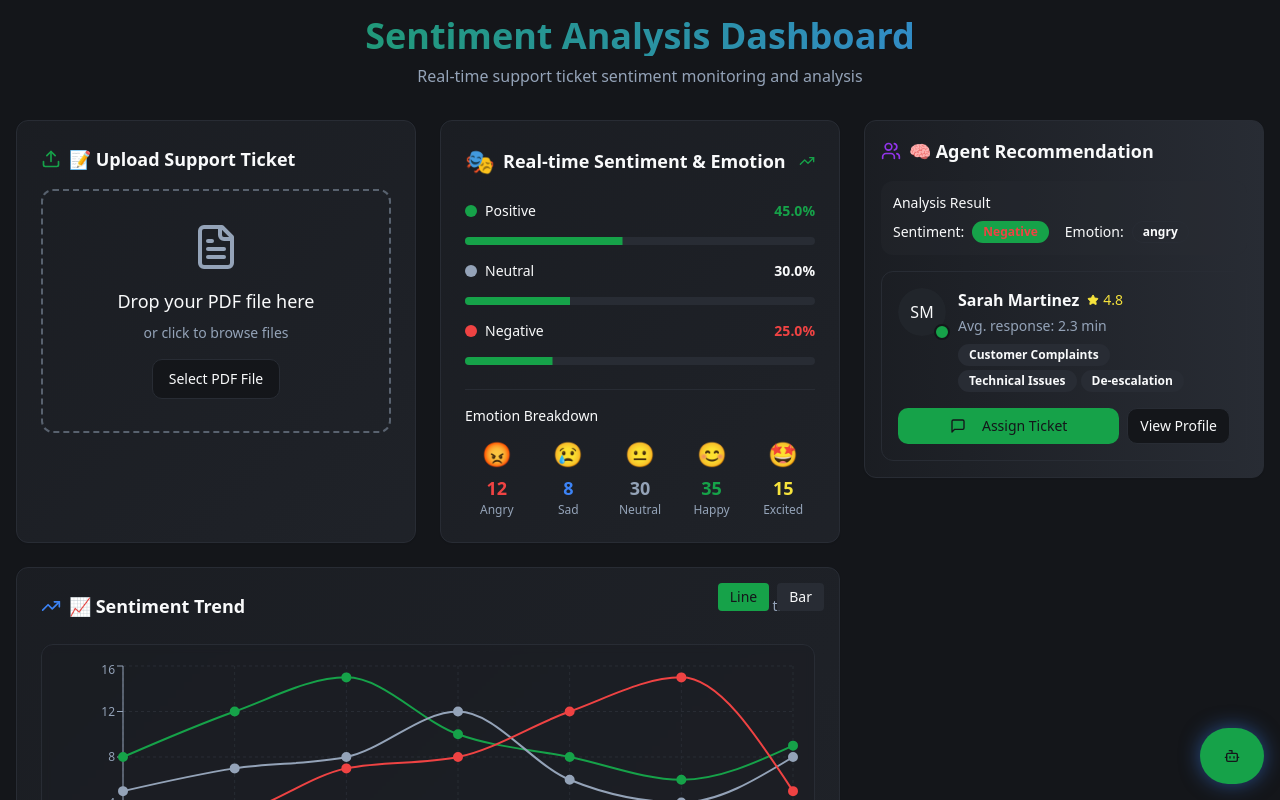
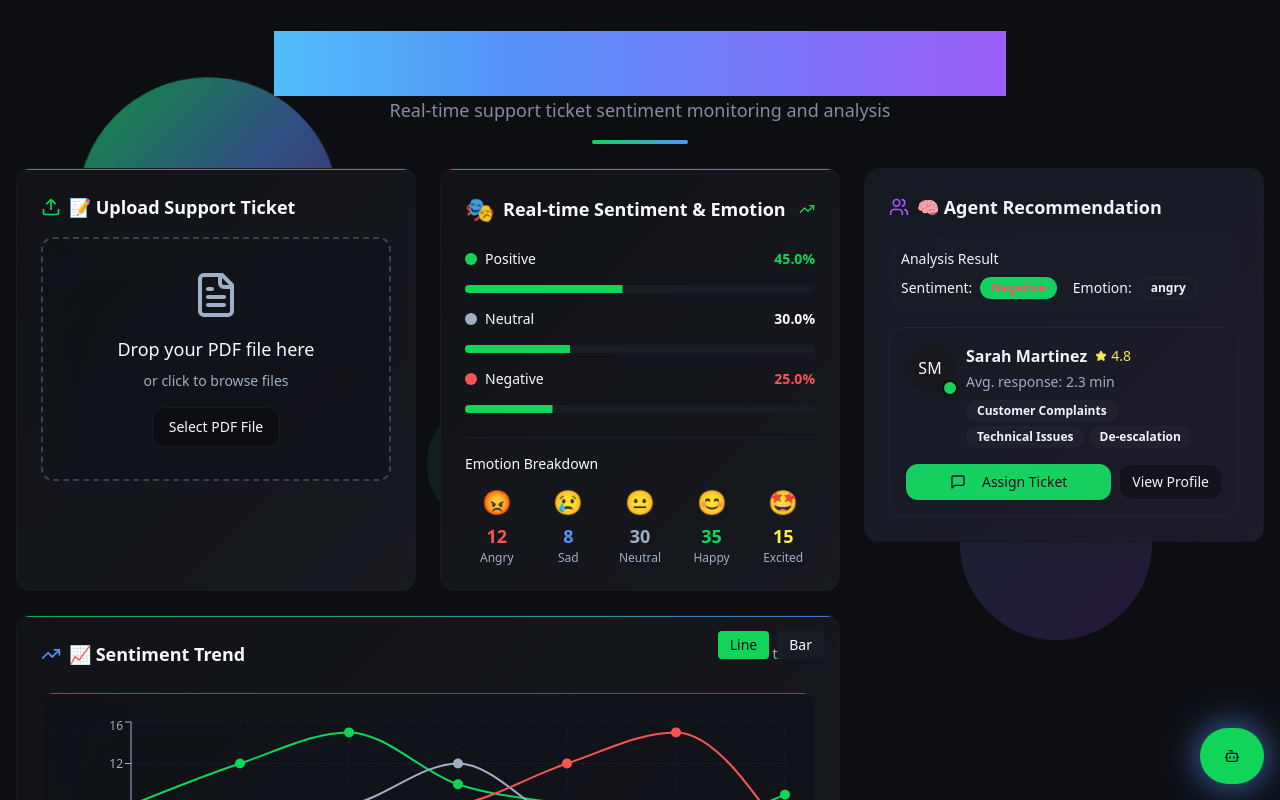
Before and after one commit to Tanny-96/aura-support-sight, a React (Vite) app: page / in a window 1280 px wide. Shown: the top 800 px of the page. Built offline with nearby package versions, Linux system fonts and the light colour scheme.

Commit message:
Refine dashboard design
Improve the dashboard's visual appeal to be more futuristic, cool, vibrant, calm, and attractive.

```diff
--- a/src/components/dashboard/SentimentDashboard.tsx
+++ b/src/components/dashboard/SentimentDashboard.tsx
@@ -124,7 +124,17 @@ export function SentimentDashboard() {
   };
 
   return (
-    <div className="min-h-screen bg-background p-4 space-y-6">
+    <div className="min-h-screen bg-background p-4 space-y-6 relative overflow-hidden">
+      {/* Background ambient elements */}
+      <div className="fixed inset-0 pointer-events-none">
+        <div className="absolute top-20 left-20 w-64 h-64 rounded-full opacity-20 aurora-flow"
+             style={{ background: 'var(--gradient-aurora)' }}></div>
+        <div className="absolute bottom-40 right-32 w-48 h-48 rounded-full opacity-15 float"
+             style={{ background: 'var(--gradient-secondary)' }}></div>
+        <div className="absolute top-1/2 left-1/3 w-32 h-32 rounded-full opacity-10 floating-element"
+             style={{ background: 'var(--gradient-primary)' }}></div>
+      </div>
+
       {/* Alert Banner */}
       <AlertBanner
         isActive={alertActive}
@@ -134,13 +144,24 @@ export function SentimentDashboard() {
       />
 
       {/* Header */}
-      <div className="text-center mb-8">
-        <h1 className="text-4xl font-bold bg-gradient-to-r from-neon-green to-neon-blue bg-clip-text text-transparent mb-2">
-          Sentiment Analysis Dashboard
+      <div className="text-center mb-8 relative z-10">
+        <h1 className="text-5xl font-bold mb-2 neon-text"
+            style={{
+              background: 'var(--gradient-rainbow)',
+              backgroundClip: 'text',
+              WebkitBackgroundClip: 'text',
+              color: 'transparent',
+              backgroundSize: '400% 400%'
+            }}>
+          <span className="data-flow bg-clip-text text-transparent">
+            Sentiment Analysis Dashboard
+          </span>
         </h1>
-        <p className="text-muted-foreground">
+        <p className="text-muted-foreground text-lg opacity-80 shimmer">
           Real-time support ticket sentiment monitoring and analysis
         </p>
+        <div className="mx-auto w-24 h-1 mt-4 rounded-full"
+             style={{ background: 'var(--gradient-primary)' }}></div>
       </div>
 
       {/* Main Grid */}
--- a/src/index.css
+++ b/src/index.css
@@ -2,64 +2,83 @@
 @tailwind components;
 @tailwind utilities;
 
-/* Dark sentiment dashboard design system with vibrant neon accents */
+/* Futuristic sentiment dashboard design system with vibrant neon aesthetics */
 
 @layer base {
   :root {
-    /* Dark theme base colors */
-    --background: 220 13% 9%;
-    --foreground: 210 20% 98%;
+    /* Deep space dark theme */
+    --background: 224 15% 6%;
+    --foreground: 210 40% 98%;
 
-    --card: 220 13% 12%;
-    --card-foreground: 210 20% 98%;
+    --card: 224 15% 8%;
+    --card-foreground: 210 40% 98%;
 
-    --popover: 220 13% 12%;
-    --popover-foreground: 210 20% 98%;
+    --popover: 224 15% 8%;
+    --popover-foreground: 210 40% 98%;
 
-    --primary: 142 76% 36%;  /* Neon green */
-    --primary-foreground: 220 13% 9%;
+    --primary: 142 86% 45%;  /* Enhanced neon green */
+    --primary-foreground: 224 15% 6%;
 
-    --secondary: 220 13% 18%;
-    --secondary-foreground: 210 20% 98%;
+    --secondary: 224 15% 12%;
+    --secondary-foreground: 210 40% 98%;
 
-    --muted: 220 13% 15%;
-    --muted-foreground: 215 20.2% 65.1%;
+    --muted: 224 15% 10%;
+    --muted-foreground: 215 25% 70%;
 
-    --accent: 217 91% 60%;  /* Neon blue */
-    --accent-foreground: 220 13% 9%;
+    --accent: 217 91% 65%;  /* Enhanced neon blue */
+    --accent-foreground: 224 15% 6%;
 
-    --destructive: 0 84% 60%;  /* Neon red */
-    --destructive-foreground: 210 20% 98%;
+    --destructive: 0 91% 65%;  /* Enhanced neon red */
+    --destructive-foreground: 210 40% 98%;
 
-    --border: 220 13% 18%;
-    --input: 220 13% 18%;
-    --ring: 142 76% 36%;
+    --border: 224 15% 14%;
+    --input: 224 15% 12%;
+    --ring: 142 86% 45%;
 
-    --radius: 0.75rem;
+    --radius: 0.875rem;
 
-    /* Custom sentiment dashboard colors */
-    --neon-green: 142 76% 36%;
-    --neon-green-glow: 142 76% 50%;
-    --neon-red: 0 84% 60%;
-    --neon-red-glow: 0 84% 70%;
-    --neon-blue: 217 91% 60%;
-    --neon-blue-glow: 217 91% 70%;
-    --neon-purple: 271 81% 56%;
-    --neon-yellow: 54 91% 60%;
+    /* Enhanced neon color palette */
+    --neon-green: 142 86% 45%;
+    --neon-green-bright: 142 100% 55%;
+    --neon-green-glow: 142 86% 60%;
+    --neon-red: 0 91% 65%;
+    --neon-red-bright: 0 100% 70%;
+    --neon-red-glow: 0 91% 75%;
+    --neon-blue: 217 91% 65%;
+    --neon-blue-bright: 217 100% 70%;
+    --neon-blue-glow: 217 91% 75%;
+    --neon-purple: 271 91% 65%;
+    --neon-purple-bright: 271 100% 70%;
+    --neon-cyan: 180 100% 65%;
+    --neon-pink: 320 91% 65%;
+    --neon-yellow: 54 100% 65%;
 
-    /* Gradients */
-    --gradient-sentiment: linear-gradient(135deg, hsl(var(--neon-green)), hsl(var(--neon-blue)));
+    /* Advanced gradients */
+    --gradient-primary: linear-gradient(135deg, hsl(var(--neon-green)), hsl(var(--neon-blue)));
+    --gradient-secondary: linear-gradient(135deg, hsl(var(--neon-blue)), hsl(var(--neon-purple)));
+    --gradient-rainbow: linear-gradient(90deg, hsl(var(--neon-red)), hsl(var(--neon-yellow)), hsl(var(--neon-green)), hsl(var(--neon-cyan)), hsl(var(--neon-blue)), hsl(var(--neon-purple)));
+    --gradient-aurora: linear-gradient(135deg, hsl(var(--neon-green) / 0.8), hsl(var(--neon-blue) / 0.6), hsl(var(--neon-purple) / 0.4));
+    --gradient-card: linear-gradient(135deg, hsl(var(--card)), hsl(224 15% 10%));
+    --gradient-glass: linear-gradient(135deg, hsl(var(--card) / 0.8), hsl(224 15% 12% / 0.6));
     --gradient-alert: linear-gradient(135deg, hsl(var(--neon-red)), hsl(var(--neon-red-glow)));
-    --gradient-card: linear-gradient(135deg, hsl(var(--card)), hsl(220 13% 14%));
 
-    /* Shadows and glows */
-    --glow-green: 0 0 20px hsl(var(--neon-green) / 0.5);
-    --glow-red: 0 0 20px hsl(var(--neon-red) / 0.5);
-    --glow-blue: 0 0 20px hsl(var(--neon-blue) / 0.5);
+    /* Enhanced shadows and glows */
+    --glow-green: 0 0 30px hsl(var(--neon-green) / 0.6), 0 0 60px hsl(var(--neon-green) / 0.3);
+    --glow-red: 0 0 30px hsl(var(--neon-red) / 0.6), 0 0 60px hsl(var(--neon-red) / 0.3);
+    --glow-blue: 0 0 30px hsl(var(--neon-blue) / 0.6), 0 0 60px hsl(var(--neon-blue) / 0.3);
+    --glow-purple: 0 0 30px hsl(var(--neon-purple) / 0.6), 0 0 60px hsl(var(--neon-purple) / 0.3);
+    --glow-rainbow: 0 0 40px hsl(var(--neon-green) / 0.4), 0 0 80px hsl(var(--neon-blue) / 0.3), 0 0 120px hsl(var(--neon-purple) / 0.2);
 
-    /* Animations */
-    --transition-smooth: all 0.3s cubic-bezier(0.4, 0, 0.2, 1);
-    --transition-bounce: all 0.4s cubic-bezier(0.68, -0.55, 0.265, 1.55);
+    /* Glass morphism */
+    --glass-bg: hsl(var(--card) / 0.7);
+    --glass-border: hsl(var(--border) / 0.3);
+    --glass-backdrop: blur(20px) saturate(180%);
+
+    /* Advanced animations */
+    --transition-smooth: all 0.4s cubic-bezier(0.25, 0.46, 0.45, 0.94);
+    --transition-bounce: all 0.5s cubic-bezier(0.68, -0.55, 0.265, 1.55);
+    --transition-elastic: all 0.6s cubic-bezier(0.175, 0.885, 0.32, 1.275);
+    --transition-glow: box-shadow 0.3s ease-in-out, transform 0.3s ease-in-out;
 
     --sidebar-background: 0 0% 98%;
 
@@ -128,52 +147,174 @@
 }
 
 @layer components {
-  /* Sentiment Dashboard Custom Components */
+  /* Futuristic sentiment dashboard components */
   .sentiment-card {
-    @apply bg-card border border-border rounded-lg p-6 backdrop-blur-sm;
-    background: var(--gradient-card);
+    @apply rounded-xl p-6 border border-border/50 relative overflow-hidden;
+    background: var(--gradient-glass);
+    backdrop-filter: var(--glass-backdrop);
     transition: var(--transition-smooth);
   }
 
+  .sentiment-card::before {
+    content: '';
+    position: absolute;
+    top: 0;
+    left: 0;
+    right: 0;
+    height: 1px;
+    background: var(--gradient-primary);
+    opacity: 0.8;
+  }
+
   .sentiment-card:hover {
-    @apply shadow-lg transform scale-105;
+    @apply transform scale-[1.02];
     box-shadow: var(--glow-blue);
+    border-color: hsl(var(--neon-blue) / 0.5);
+  }
+
+  .glass-card {
+    @apply rounded-xl border border-border/30 relative overflow-hidden;
+    background: var(--glass-bg);
+    backdrop-filter: var(--glass-backdrop);
+    transition: var(--transition-elastic);
+  }
+
+  .glass-card::before {
+    content: '';
+    position: absolute;
+    inset: 0;
+    padding: 1px;
+    background: var(--gradient-primary);
+    border-radius: inherit;
+    mask: linear-gradient(#fff 0 0) content-box, linear-gradient(#fff 0 0);
+    mask-composite: xor;
+    opacity: 0.3;
+  }
+
+  .glass-card:hover {
+    @apply transform scale-[1.01];
+    box-shadow: var(--glow-rainbow);
   }
 
   .neon-glow-green {
     box-shadow: var(--glow-green);
+    border-color: hsl(var(--neon-green) / 0.5);
   }
 
   .neon-glow-red {
     box-shadow: var(--glow-red);
+    border-color: hsl(var(--neon-red) / 0.5);
   }
 
   .neon-glow-blue {
     box-shadow: var(--glow-blue);
+    border-color: hsl(var(--neon-blue) / 0.5);
+  }
+
+  .neon-glow-purple {
+    box-shadow: var(--glow-purple);
+    border-color: hsl(var(--neon-purple) / 0.5);
   }
 
   .pulse-alert {
-    animation: pulse-glow 1.5s ease-in-out infinite;
+    animation: pulse-glow 2s ease-in-out infinite, float 4s ease-in-out infinite;
+  }
+
+  .aurora-border {
+    position: relative;
+    border-radius: 0.875rem;
+  }
+
+  .aurora-border::before {
+    content: '';
+    position: absolute;
+    inset: -2px;
+    background: var(--gradient-aurora);
+    border-radius: inherit;
+    z-index: -1;
+    animation: aurora-flow 6s ease-in-out infinite;
   }
 
   .drag-zone {
-    @apply border-2 border-dashed border-muted-foreground/50 rounded-lg p-8 text-center;
+    @apply border-2 border-dashed border-muted-foreground/30 rounded-xl p-8 text-center relative overflow-hidden;
+    background: var(--glass-bg);
+    backdrop-filter: var(--glass-backdrop);
+    transition: var(--transition-bounce);
+  }
+
+  .drag-zone::before {
+    content: '';
+    position: absolute;
+    inset: 0;
+    background: var(--gradient-aurora);
+    opacity: 0;
     transition: var(--transition-smooth);
+  }
+
+  .drag-zone:hover::before,
+  .drag-zone.drag-over::before {
+    opacity: 0.1;
   }
 
   .drag-zone:hover,
   .drag-zone.drag-over {
-    @apply border-primary;
+    @apply border-primary transform scale-[1.02];
     box-shadow: var(--glow-green);
+    border-style: solid;
   }
 
   .chart-container {
-    @apply bg-card/50 border border-border rounded-lg p-4 backdrop-blur-sm;
+    @apply rounded-xl p-6 border border-border/30 relative overflow-hidden;
+    background: var(--glass-bg);
+    backdrop-filter: var(--glass-backdrop);
+  }
+
+  .chart-container::before {
+    content: '';
+    position: absolute;
+    top: 0;
+    left: 0;
+    right: 0;
+    height: 1px;
+    background: var(--gradient-secondary);
+    opacity: 0.6;
   }
 
   .agent-recommendation {
-    @apply bg-gradient-to-r from-card to-secondary border border-border rounded-lg p-4;
-    box-shadow: 0 4px 20px hsl(var(--neon-blue) / 0.2);
+    @apply rounded-xl p-6 border border-border/30 relative overflow-hidden;
+    background: var(--gradient-glass);
+    backdrop-filter: var(--glass-backdrop);
+    box-shadow: var(--glow-blue);
+    transition: var(--transition-elastic);
+  }
+
+  .agent-recommendation::before {
+    content: '';
+    position: absolute;
+    inset: 0;
+    background: var(--gradient-secondary);
+    opacity: 0.05;
+    border-radius: inherit;
+  }
+
+  .floating-element {
+    animation: float 6s ease-in-out infinite;
+  }
+
+  .shimmer {
+    position: relative;
+    overflow: hidden;
+  }
+
+  .shimmer::before {
+    content: '';
+    position: absolute;
+    top: 0;
+    left: -100%;
+    width: 100%;
+    height: 100%;
+    background: linear-gradient(90deg, transparent, hsl(var(--foreground) / 0.1), transparent);
+    animation: shimmer 3s ease-in-out infinite;
   }
 }
 
@@ -223,25 +364,119 @@
   }
 }
 
-/* Custom animations */
+/* Advanced futuristic animations */
 @keyframes pulse-glow {
   0%, 100% {
-    box-shadow: 0 0 20px hsl(var(--neon-red) / 0.3);
+    box-shadow: 0 0 30px hsl(var(--neon-red) / 0.4), 0 0 60px hsl(var(--neon-red) / 0.2);
+    transform: scale(1);
   }
   50% {
-    box-shadow: 0 0 40px hsl(var(--neon-red) / 0.8);
+    box-shadow: 0 0 50px hsl(var(--neon-red) / 0.8), 0 0 100px hsl(var(--neon-red) / 0.4);
+    transform: scale(1.02);
   }
 }
 
 @keyframes float {
   0%, 100% {
-    transform: translateY(0px);
+    transform: translateY(0px) rotate(0deg);
   }
-  50% {
-    transform: translateY(-10px);
+  33% {
+    transform: translateY(-8px) rotate(1deg);
+  }
+  66% {
+    transform: translateY(-4px) rotate(-1deg);
   }
 }
 
+@keyframes aurora-flow {
+  0%, 100% {
+    opacity: 0.6;
+    transform: rotate(0deg) scale(1);
+  }
+  25% {
+    opacity: 0.8;
+    transform: rotate(1deg) scale(1.02);
+  }
+  50% {
+    opacity: 1;
+    transform: rotate(0deg) scale(1.05);
+  }
+  75% {
+    opacity: 0.8;
+    transform: rotate(-1deg) scale(1.02);
+  }
+}
+
+@keyframes shimmer {
+  0% {
+    left: -100%;
+  }
+  100% {
+    left: 100%;
+  }
+}
+
+@keyframes neon-pulse {
+  0%, 100% {
+    text-shadow: 0 0 10px currentColor, 0 0 20px currentColor, 0 0 30px currentColor;
+  }
+  50% {
+    text-shadow: 0 0 15px currentColor, 0 0 30px currentColor, 0 0 45px currentColor;
+  }
+}
+
+@keyframes data-flow {
+  0% {
+    background-position: 0% 50%;
+  }
+  50% {
+    background-position: 100% 50%;
+  }
+  100% {
+    background-position: 0% 50%;
+  }
+}
+
+@keyframes hologram-flicker {
+  0%, 100% {
+    opacity: 1;
+  }
+  2% {
+    opacity: 0.8;
+  }
+  4% {
+    opacity: 1;
+  }
+  94% {
+    opacity: 1;
+  }
+  96% {
+    opacity: 0.9;
+  }
+  98% {
+    opacity: 1;
+  }
+}
+
+/* Utility animation classes */
 .float {
-  animation: float 3s ease-in-out infinite;
+  animation: float 6s ease-in-out infinite;
 }
+
+.aurora-flow {
+  animation: aurora-flow 8s ease-in-out infinite;
+}
+
+.neon-text {
+  animation: neon-pulse 3s ease-in-out infinite;
+}
+
+.data-flow {
+  background: var(--gradient-rainbow);
+  background-size: 400% 400%;
+  animation: data-flow 4s ease-in-out infinite;
+}
+
+.hologram {
+  animation: hologram-flicker 8s ease-in-out infinite;
+}
```
